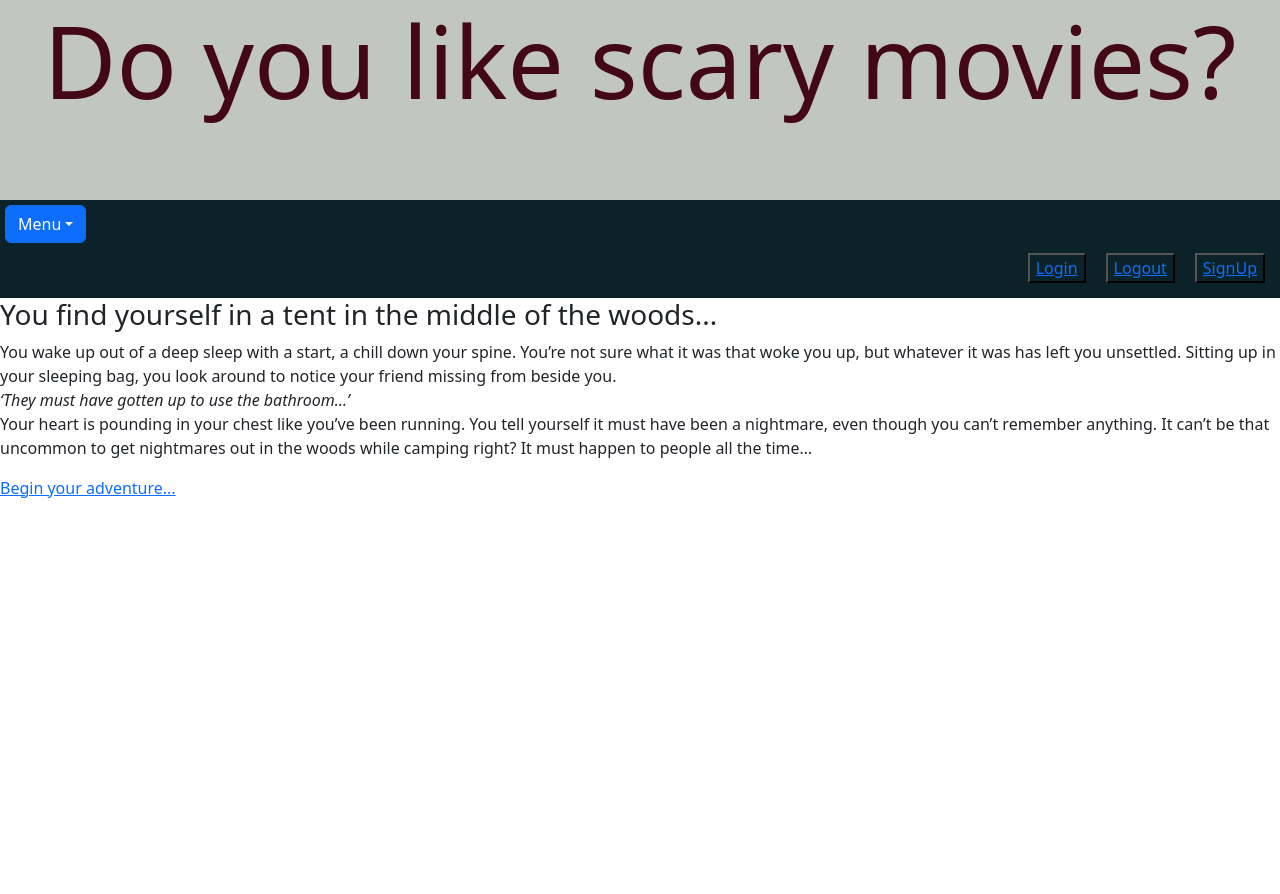
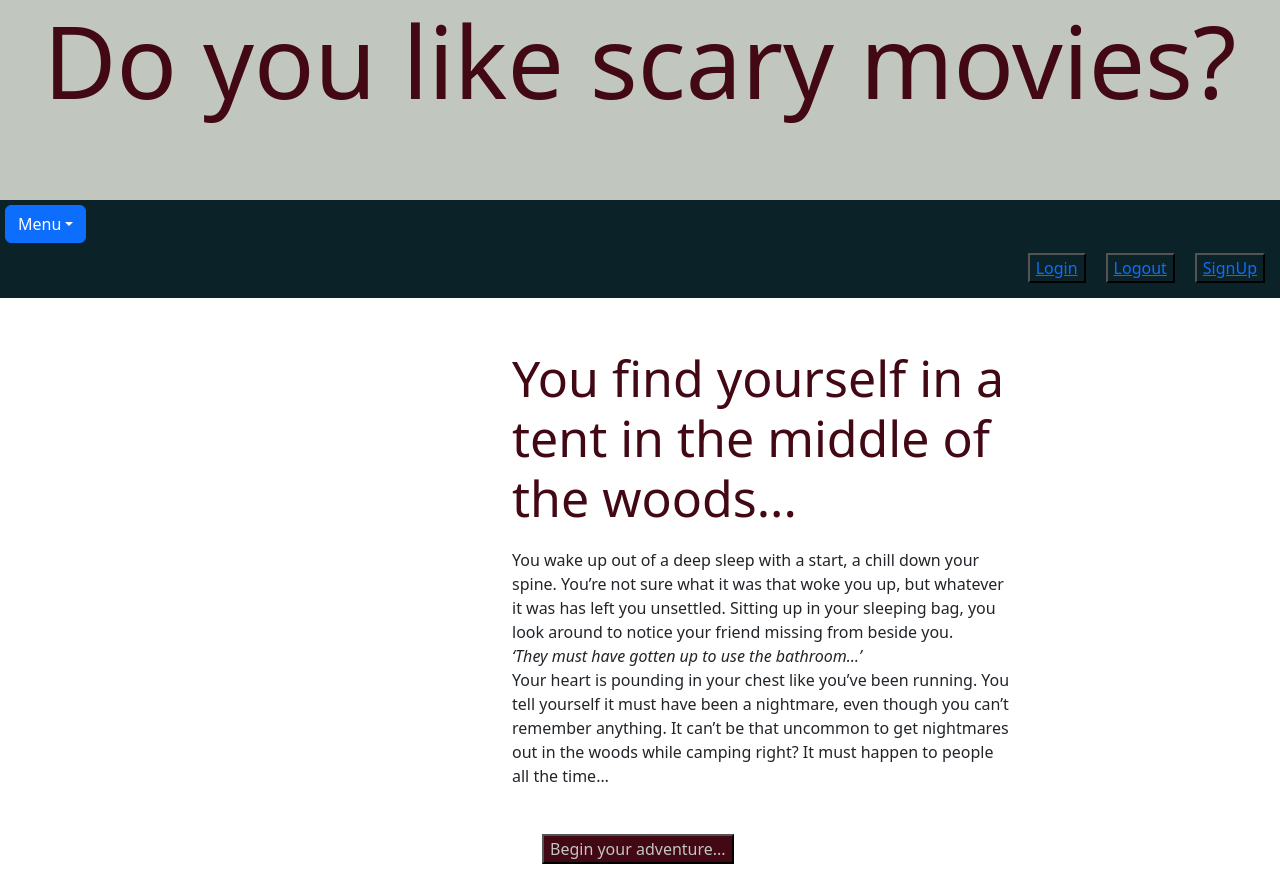
Before and after one commit to kiriludp/front-end-Horror, a React (Create React App) app: page / in a window 1280 px wide. Before the commit the page ends 800 px from the top, so only its background shows below. Built offline with nearby package versions, Linux system fonts and the light colour scheme.

Commit message:
solve merge

```diff
--- a/src/App.js
+++ b/src/App.js
@@ -27,6 +27,7 @@ export default function App() {
 
         </Routes>
       </Router>
+
     </div>
   )
   }
--- a/src/components/Homepage.js
+++ b/src/components/Homepage.js
@@ -1,4 +1,5 @@
 import { Link } from "react-router-dom";
+import '../styles/Homepage.css'
 
 
 
@@ -16,7 +17,7 @@ export default function Homepage() {
         </div>
         <div className="start">
             <Link className='Homepage-link' to = '/NewGame'>
-                Begin your adventure...
+               <button className="startBtn"> Begin your adventure...</button>
             </Link>
         </div>
 
--- /dev/null
+++ b/src/styles/Homepage.css
@@ -0,0 +1,20 @@
+.main {
+    display: flex, center;
+    margin-left: 40%;
+    margin-top: 50px;
+    width: 500px;
+
+}
+
+.storyIntro h3{
+    font-size: 50px;
+    margin-bottom: 20px;
+    color: #420814 ;
+
+}
+
+.startBtn{
+    margin: 30px;
+    background-color: #420814 ;
+    color: #c1c6be;
+}
```
Also changed, not shown: src/styles/App.css (added).
